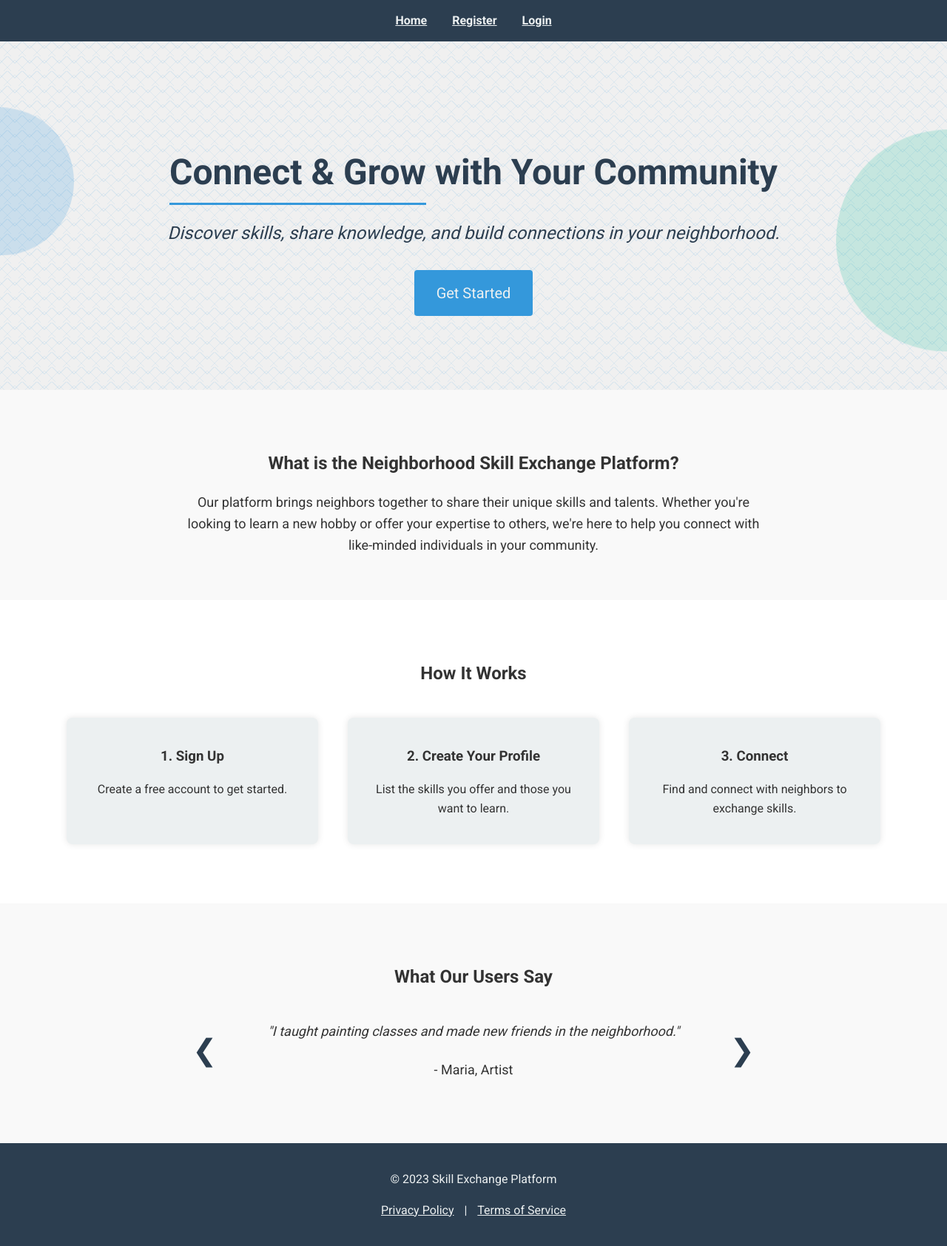
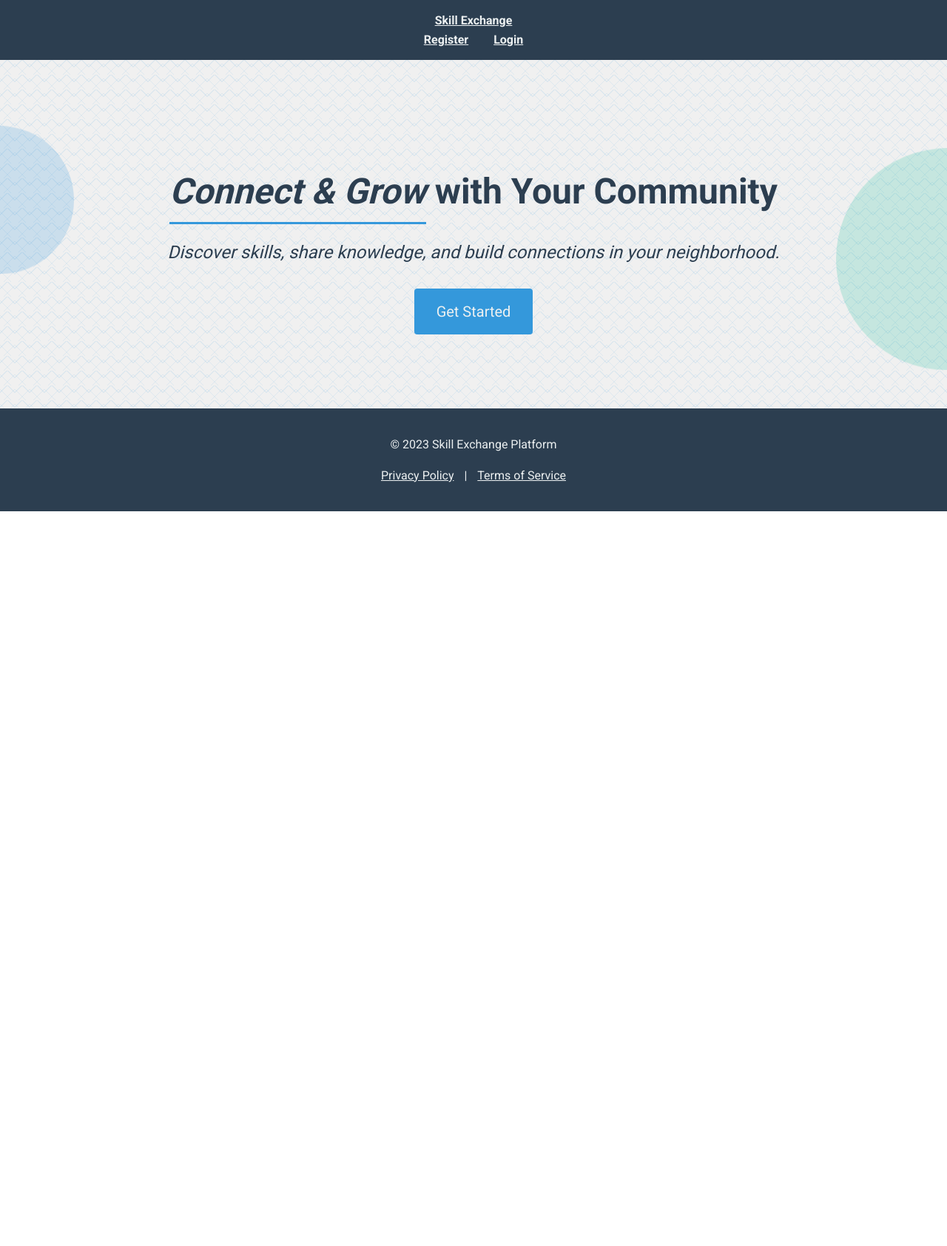
Before and after one commit to dhruvshukl3062/AAE-Hacks, a plain HTML site: page Public/index.html in a window 1280 px wide. Shown: the whole page at 74% size. After the commit the page ends 800 px from the top, so only its background shows below. Drawn offline with Linux system fonts and the light colour scheme; no server answers.

Commit message:
Update index.html

```diff
--- a/Public/index.html
+++ b/Public/index.html
@@ -14,9 +14,18 @@
 <body class="homepage">
   <!-- Navigation Bar -->
   <nav>
-    <a href="index.html">Home</a>
-    <a href="register.html">Register</a>
-    <a href="login.html">Login</a>
+    <div class="logo">
+      <a href="index.html">Skill Exchange</a>
+    </div>
+    <div class="menu-icon" onclick="toggleMenu()">
+      <div class="bar"></div>
+      <div class="bar"></div>
+      <div class="bar"></div>
+    </div>
+    <div class="nav-links" id="navLinks">
+      <a href="register.html">Register</a>
+      <a href="login.html">Login</a>
+    </div>
   </nav>
 
   <!-- Hero Section -->
@@ -24,7 +33,7 @@
     <div class="hero-content">
       <h1>
         <span class="highlight">
-          Connect & Grow
+          <strong><em>Connect & Grow</em></strong>
           <div class="underline"></div>
         </span>
         with Your Community
@@ -39,65 +48,23 @@
     </div>
   </section>
 
-  <!-- About Section -->
-  <section class="about">
-    <h2>What is the Neighborhood Skill Exchange Platform?</h2>
-    <p>
-      Our platform brings neighbors together to share their unique skills and talents.
-      Whether you're looking to learn a new hobby or offer your expertise to others,
-      we're here to help you connect with like-minded individuals in your community.
-    </p>
-  </section>
-
-  <!-- How It Works Section -->
-  <section class="how-it-works">
-    <h2>How It Works</h2>
-    <div class="steps">
-      <div class="step">
-        <h3>1. Sign Up</h3>
-        <p>Create a free account to get started.</p>
-      </div>
-      <div class="step">
-        <h3>2. Create Your Profile</h3>
-        <p>List the skills you offer and those you want to learn.</p>
-      </div>
-      <div class="step">
-        <h3>3. Connect</h3>
-        <p>Find and connect with neighbors to exchange skills.</p>
-      </div>
-    </div>
-  </section>
-
-  <!-- Testimonials Section -->
-  <section class="testimonials">
-    <h2>What Our Users Say</h2>
-    <div class="testimonial-carousel">
-      <div class="testimonial active">
-        <p>"This platform helped me learn guitar from my neighbor! It's amazing how much talent is around us."</p>
-        <h4>- Alex, Music Enthusiast</h4>
-      </div>
-      <div class="testimonial">
-        <p>"I taught painting classes and made new friends in the neighborhood."</p>
-        <h4>- Maria, Artist</h4>
-      </div>
-      <div class="testimonial">
-        <p>"Sharing my cooking skills has never been easier. Love this platform!"</p>
-        <h4>- John, Chef</h4>
-      </div>
-      <!-- Add more testimonials as needed -->
-      <div class="carousel-controls">
-        <span class="prev">&#10094;</span>
-        <span class="next">&#10095;</span>
-      </div>
-    </div>
-  </section>
-
   <!-- Footer -->
   <footer>
     <p>&copy; 2023 Skill Exchange Platform</p>
     <p><a href="#">Privacy Policy</a> | <a href="#">Terms of Service</a></p>
   </footer>
 
-  <script src="script.js"></script>
+  <!-- Integrated Script -->
+  <script>
+    function toggleMenu() {
+      var navLinks = document.getElementById("navLinks");
+      if (navLinks.style.display === "flex") {
+        navLinks.style.display = "none";
+      } else {
+        navLinks.style.display = "flex";
+        navLinks.style.flexDirection = "column";
+      }
+    }
+  </script>
 </body>
 </html>
```
